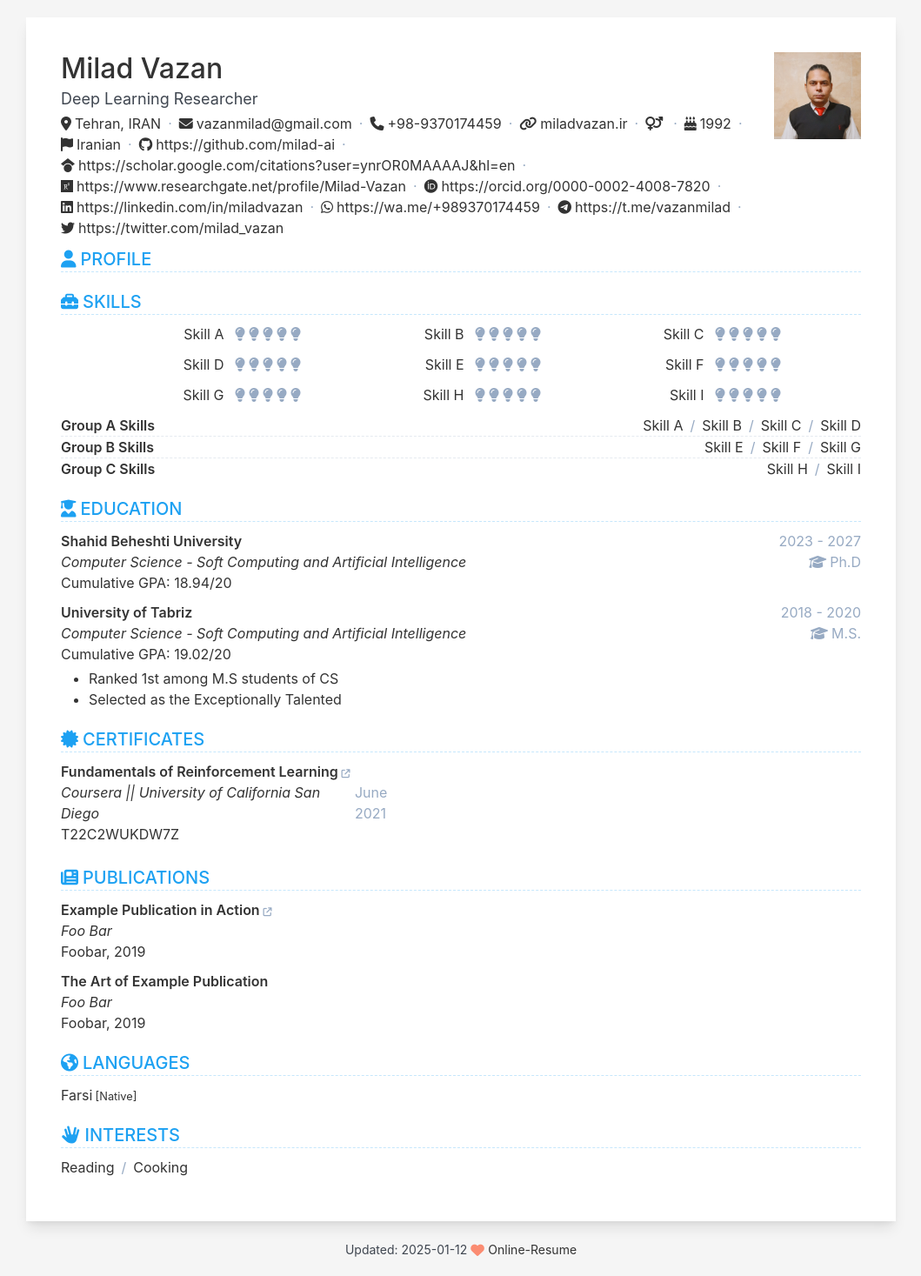
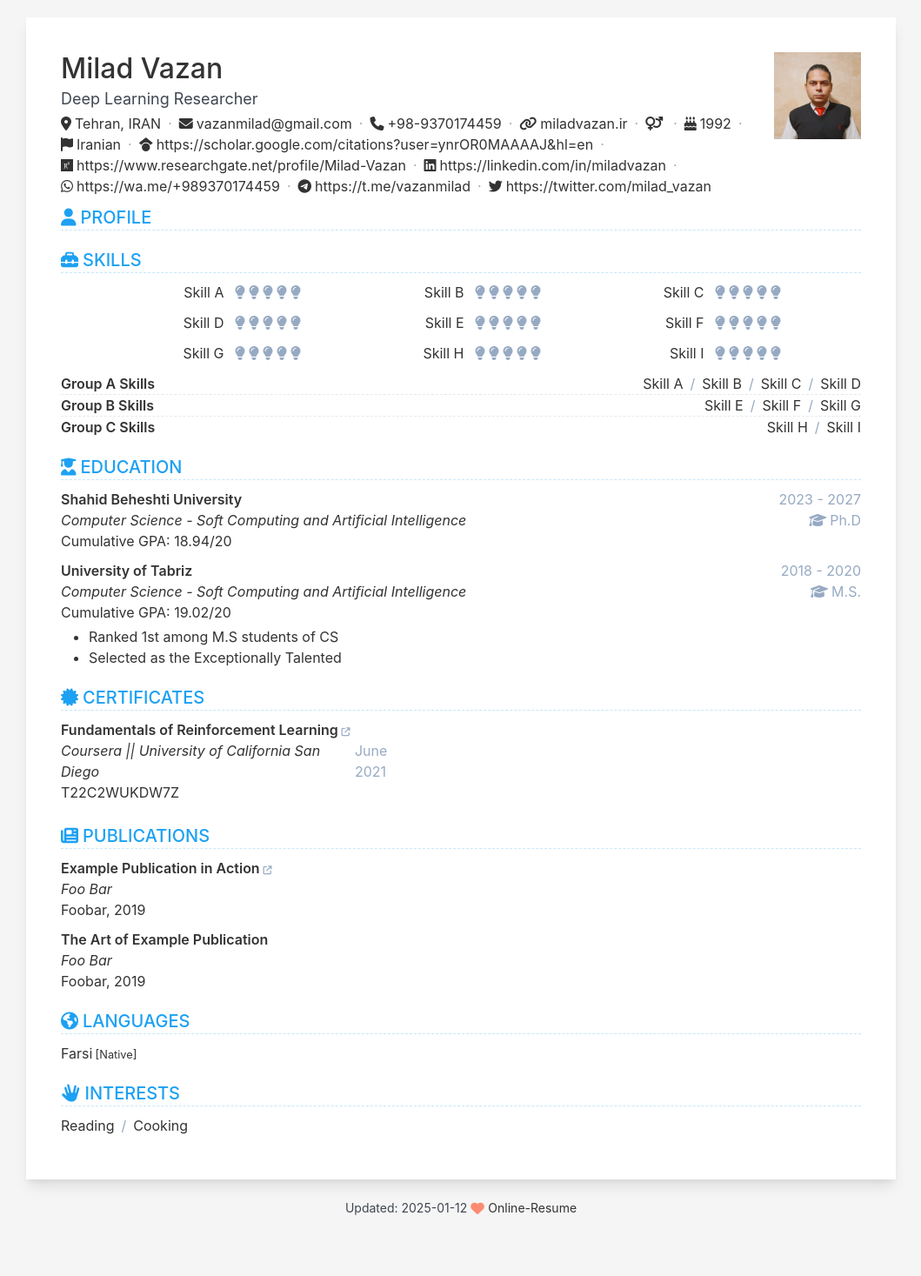
Before and after one commit to milad-ai/milad-ai.github.io, a Jekyll site: the page built from index.html, in a window 1280 px wide. Shown: the whole page at 87% size, without its empty margins (110-1169 px from the left). Built offline with Jekyll 4.4.1, drawn with Linux system fonts in a browser that asks for light colours; after the commit the page ends 1419 px from its top, so only the background shows below that.

Commit message:
Add files via upload

```diff
--- a/_data/data.yml
+++ b/_data/data.yml
@@ -25,7 +25,7 @@ contact:
   # Please copy the <> part of the comment in the link to your profile on the relevant site and paste it here.
 
   # programming
-  github:                    "https://github.com/milad-ai"
+  github:                   #https://github.com/<milad-ai>
   gitlab:                   # https://gitlab.com/<username>
   bitbucket:                # https://bitbucket.com/<username>
   git:                      # selfhost git site link without schema "https://"
@@ -40,7 +40,7 @@ contact:
   # research
   googlescholar:            "https://scholar.google.com/citations?user=ynrOR0MAAAAJ&hl=en"
   researchgate:             "https://www.researchgate.net/profile/Milad-Vazan"
-  orcid:                    "https://orcid.org/0000-0002-4008-7820"
+  orcid:                    # https://orcid.org/<0000-0002-4008-7820>
   figshare:                 # https://figshare.com/authors/<name/id>
   kaggle:                   # https://www.kaggle.com/<username>
 
```
